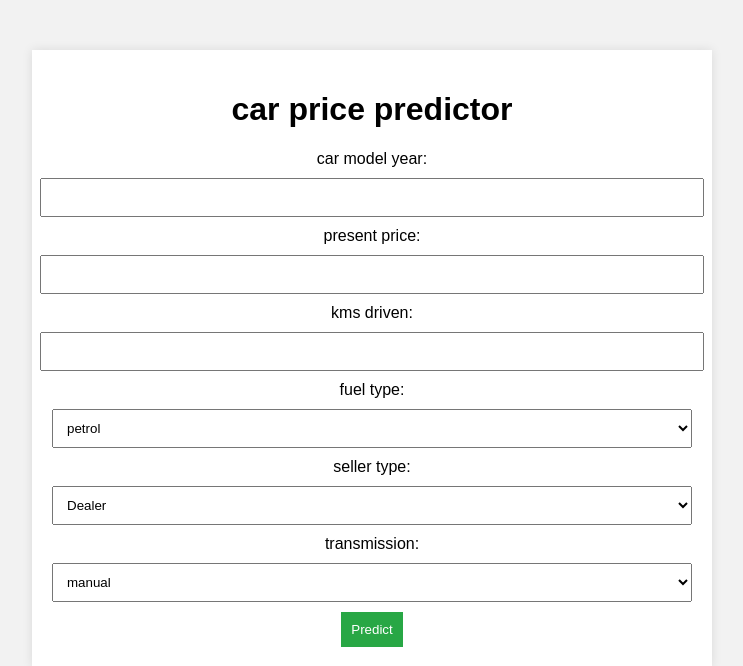
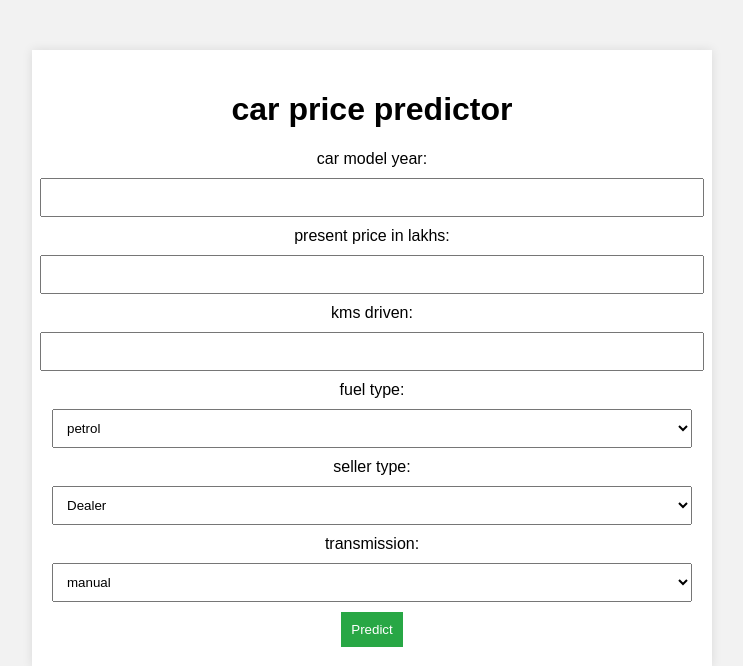
Before and after one commit to dasaradha09/end_to_end_project_with_flask, a Flask app: page / in a window 1280 px wide. Shown: the top 666 px of the page, without its empty margins (268-1011 px from the left). Run offline with Flask 3, Linux system fonts and the light colour scheme; parts of the project's set-up code (start-up, migrations or seed data) failed here and were passed over.

Commit message:
Update index.html

```diff
--- a/templates/index.html
+++ b/templates/index.html
@@ -50,7 +50,7 @@
             <label for="year">car model year:</label>
             <input type="text" id="year" name="year" required>
 
-            <label for="present price">present price:</label>
+            <label for="present price">present price in lakhs:</label>
             <input type="text" id="present price" name="present price" required>
 
             <label for="kms driven">kms driven:</label>
```
